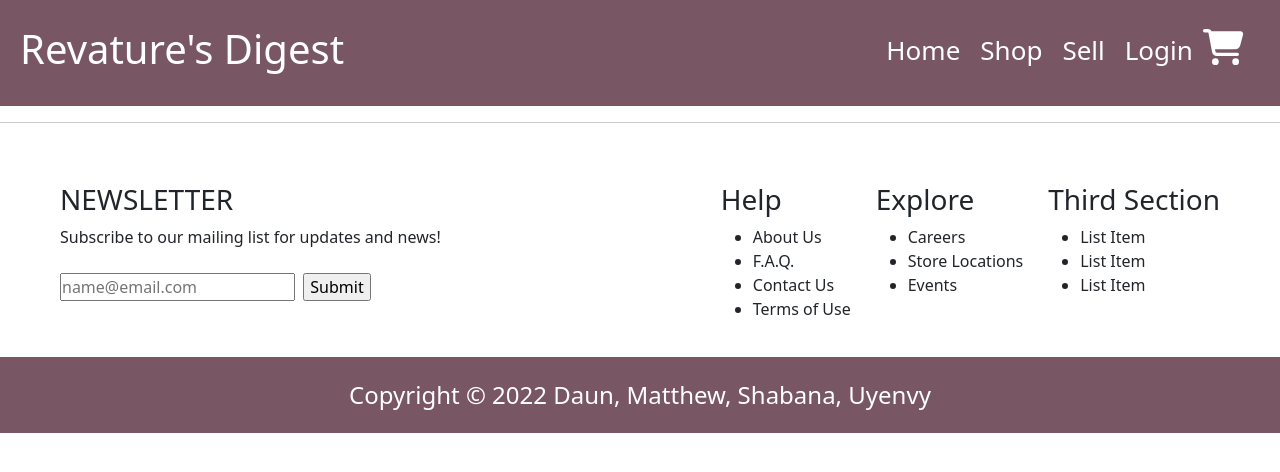
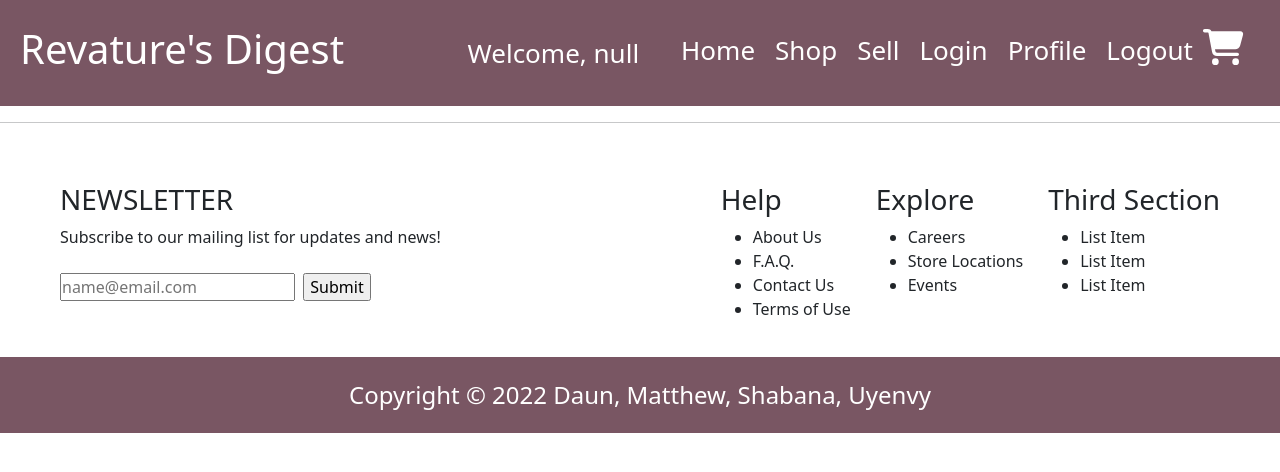
Before and after one commit to daunkim18/Project1, a React (Create React App) app in the folder frontend/: page /profile in a window 1280 px wide. Shown: the top 472 px of the page. Built offline with nearby package versions, Linux system fonts and the light colour scheme.

Commit message:
added welcome name & profile & login buttons

```diff
--- a/frontend/src/App.js
+++ b/frontend/src/App.js
@@ -11,6 +11,7 @@ import Signup from './components/SignUp';
 import Shop from './pages/Shop';
 import Cart from './pages/Cart';
 import Sell from './pages/Sell';
+import Profile from './pages/Profile';
 
 function App() {
   return (
@@ -22,10 +23,12 @@ function App() {
               <Routes>
                 <Route path="/" element={<Home />} />
                 <Route path="/login" element={<Login />} />
+                <Route path="/logout" element={<Home />} />
                 <Route path='/signup' element={<Signup />} />
                 <Route path='/shop' element={<Shop />} />
                 <Route path='/cart' element={<Cart />} />
                 <Route path='/sell' element={<Sell />} />
+                <Route path='/profile' eleemnt={<Profile />} />
               </Routes>
             </Container>
           </main>
--- a/frontend/src/components/Header.js
+++ b/frontend/src/components/Header.js
@@ -9,12 +9,22 @@ function Header() {
 
   const [openBurger, setOpenBurger] = useState(false);
 
+  var loggedinuser = sessionStorage.getItem('currentUser');
+    const innerHTML = {__html: 'Welcome, ' + loggedinuser}
+
+  function clearSess() {
+    sessionStorage.clear();
+  }
+
   return (
     <>
+
       <div className="headerBar">
         <div className="siteName">
-          <h1>Revature's Digest</h1>
+          <Link to={"/"}><h1>Revature's Digest</h1></Link>
         </div>
+
+        <div id='welcomeBar' dangerouslySetInnerHTML={innerHTML} />
 
         <div className="navBar">
           <ul className="navLinks">
@@ -29,6 +39,12 @@ function Header() {
             </li>
             <li>
               <Link to={"/login"}>Login</Link>
+            </li>
+            <li>
+              <Link to={"/profile"} className='profileLink'>Profile</Link>
+            </li>
+            <li>
+              <Link to={"/logout"} onClick={clearSess()} className='logoutLink'>Logout</Link>
             </li>
           </ul>
           <a href="/cart">
@@ -50,16 +66,22 @@ function Header() {
 
       {openBurger && <ul className="navLinksBurger">
               <li>
-                <Link to={"/"}>Home</Link>
+                <Link to={"/"} onClick={() => setOpenBurger(!openBurger)}>Home</Link>
               </li>
               <li>
-                <Link to={"/login"}>Login</Link>
+                <Link to={"/login"} onClick={() => setOpenBurger(!openBurger)}>Login</Link>
               </li>
               <li>
-                <Link to={"/shop"}>Shop</Link>
+                <Link to={"/profile"} onClick={() => setOpenBurger(!openBurger)}  className='profileLink'>Profile</Link>
               </li>
               <li>
-                <Link to={"/sell"}>Sell</Link>
+                <Link to={"/shop"} onClick={() => setOpenBurger(!openBurger)}>Shop</Link>
+              </li>
+              <li>
+                <Link to={"/sell"} onClick={() => setOpenBurger(!openBurger)}>Sell</Link>
+              </li>
+              <li>
+                <Link to={"/logout"} onClick={clearSess()} className='logoutLink'>Logout</Link>
               </li>
       </ul>
     }
--- /dev/null
+++ b/frontend/src/pages/Profile.js
@@ -0,0 +1,24 @@
+import React from 'react';
+
+function Profile() {
+
+    return(
+        <>
+        <div id='profileArea'>
+
+            <h1>Profile</h1>
+
+            <b>First Name: </b>
+            <br/>
+            <b>Last Name: </b>
+
+            <br/>
+
+            <h1>Past Orders</h1>
+
+        </div>
+        </>
+    )
+}
+
+export default Profile;
--- a/frontend/src/styles/Header.css
+++ b/frontend/src/styles/Header.css
@@ -33,6 +33,13 @@
     margin-right: auto;
     display: flex;
     color: white;
+    cursor: pointer;
+}
+
+#welcomeBar {
+    font-size: 26px;
+    color: white;
+    display: inline;
 }
 
 .navLinks {
```
Also changed, not shown: 1 other file (tests, documents, lock files or other folders).
